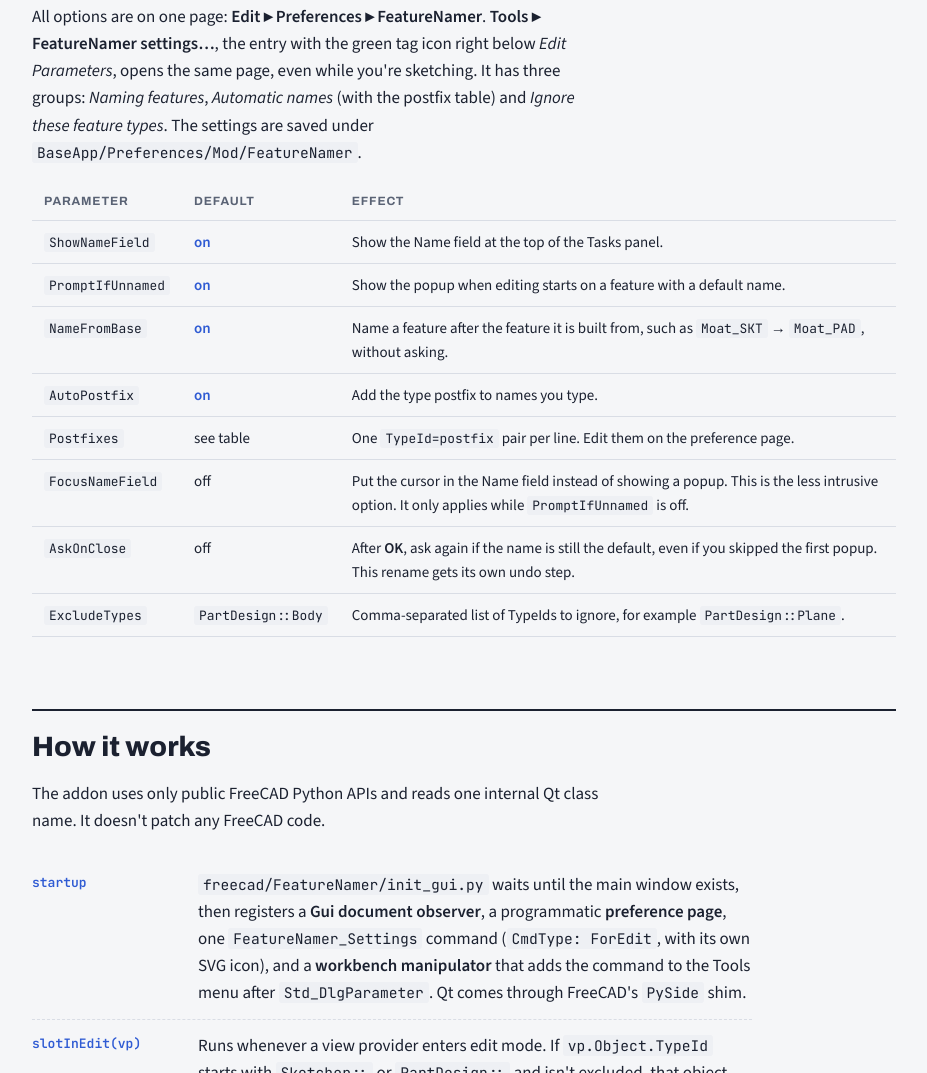
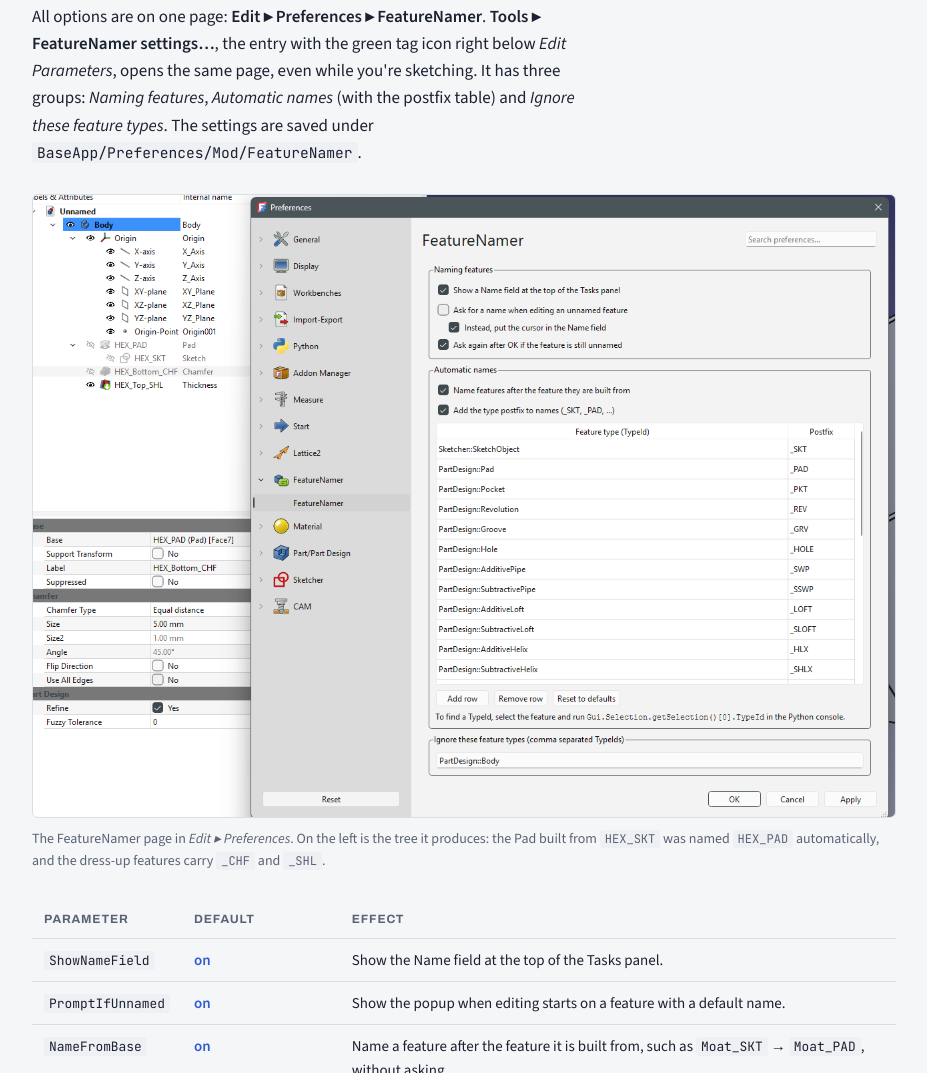
Before and after one commit to avongil/FreeCAD-FeatureNamer, a plain HTML site: page docs/index.html in a window 1280 px wide. Shown: the part 4455-5528 px from the top of the page, without its empty margins (304-1231 px from the left). Drawn offline with nearby package versions, Linux system fonts and the light colour scheme.

Commit message:
Add preference page screenshot to README and manual
Co-Authored-By: Claude Opus 5.5 <noreply@anthropic.com>

```diff
--- a/docs/index.html
+++ b/docs/index.html
@@ -111,6 +111,7 @@ td:first-child{white-space:nowrap}
 .chip b{color:var(--accent)}
 .arrow{font-size:13px;color:var(--muted)}
 .pf td:first-child{white-space:normal}
+.shot{display:block;width:100%;max-width:100%;height:auto;border:1px solid var(--rule);border-radius:6px}
 footer{margin-top:72px;font-size:14px;color:var(--muted);border-top:1px solid var(--rule);padding-top:16px}
 @media (prefers-reduced-motion:reduce){*{scroll-behavior:auto}}
 html{scroll-behavior:smooth}
@@ -251,6 +252,10 @@ html{scroll-behavior:smooth}
 
     <h2 id="settings">Settings</h2>
     <p>All options are on one page: <b>Edit ▸ Preferences ▸ FeatureNamer</b>. <b>Tools ▸ FeatureNamer settings…</b>, the entry with the green tag icon right below <i>Edit Parameters</i>, opens the same page, even while you're sketching. It has three groups: <i>Naming features</i>, <i>Automatic names</i> (with the postfix table) and <i>Ignore these feature types</i>. The settings are saved under <code>BaseApp/Preferences/Mod/FeatureNamer</code>.</p>
+    <figure class="figure">
+      <img class="shot" src="images/preferences.png" width="1292" height="932" alt="The FeatureNamer page in FreeCAD's Preferences dialog, next to a model tree with features named HEX_SKT, HEX_PAD, HEX_Bottom_CHF and HEX_Top_SHL">
+      <figcaption>The FeatureNamer page in <i>Edit ▸ Preferences</i>. On the left is the tree it produces: the Pad built from <code>HEX_SKT</code> was named <code>HEX_PAD</code> automatically, and the dress-up features carry <code>_CHF</code> and <code>_SHL</code>.</figcaption>
+    </figure>
     <div class="tbl"><table>
       <thead><tr><th>Parameter</th><th>Default</th><th>Effect</th></tr></thead>
       <tbody>
```
Also changed, not shown: docs/images/preferences.png (added), 1 other file.
